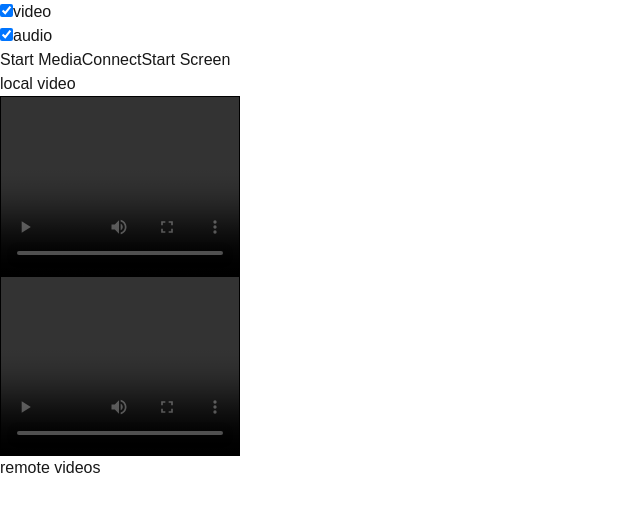
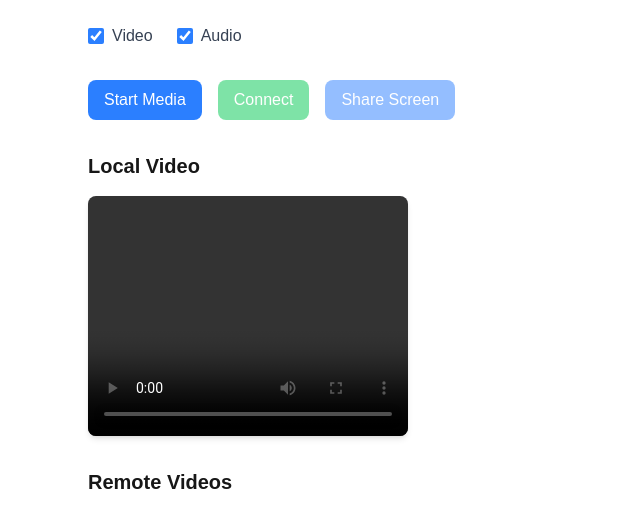
Before and after one commit to 9812598/sfu-implementation-with-nextjs, a Next.js app in the folder conferrence-app/: page /conference in a window 1280 px wide. Shown: the top 528 px of the page, without its empty margins (0-640 px from the left). Built offline with nearby package versions, Linux system fonts and the light colour scheme.

Commit message:
making ui tolerable

```diff
--- a/conferrence-app/src/components/room.tsx
+++ b/conferrence-app/src/components/room.tsx
@@ -934,46 +934,63 @@ function MeetRoom(props: any) {
   };
 
   return (
-    <div>
-      <div>
+    <div className="p-6 max-w-6xl mx-auto">
+      <div className="flex gap-6 mb-8">
+        <div className="flex items-center gap-2">
           <input
             disabled={isStartMedia}
             onChange={handleUseVideo}
             type="checkbox"
             checked={useVideo}
-        ></input>
-        <label>video</label>
+            className="w-4 h-4 accent-blue-500"
+          />
+          <label className="text-gray-700">Video</label>
         </div>
-      <div>
+
+        <div className="flex items-center gap-2">
           <input
             disabled={isStartMedia}
             onChange={handleUseAudio}
             type="checkbox"
             checked={useAudio}
-        ></input>
-        <label>audio</label>
+            className="w-4 h-4 accent-blue-500"
+          />
+          <label className="text-gray-700">Audio</label>
+        </div>
       </div>
 
+      <div className="flex gap-4 mb-8">
         {!isStartMedia ? (
-        <button disabled={isStartMedia} onClick={handleStartMedia}>
+          <button
+            disabled={isStartMedia}
+            onClick={handleStartMedia}
+            className="px-4 py-2 bg-blue-500 text-white rounded-lg hover:bg-blue-600 disabled:opacity-50 disabled:cursor-not-allowed"
+          >
             Start Media
           </button>
         ) : (
           <button
             disabled={!isStartMedia || isConnected}
             onClick={handleStopMedia}
+            className="px-4 py-2 bg-red-500 text-white rounded-lg hover:bg-red-600 disabled:opacity-50 disabled:cursor-not-allowed"
           >
             Stop Media
           </button>
         )}
+
         {!isConnected ? (
-        <button disabled={isConnected || !isStartMedia} onClick={handleConnect}>
+          <button
+            disabled={isConnected || !isStartMedia}
+            onClick={handleConnect}
+            className="px-4 py-2 bg-green-500 text-white rounded-lg hover:bg-green-600 disabled:opacity-50 disabled:cursor-not-allowed"
+          >
             Connect
           </button>
         ) : (
           <button
             disabled={!isConnected || !isStartMedia}
             onClick={handleDisconnect}
+            className="px-4 py-2 bg-red-500 text-white rounded-lg hover:bg-red-600 disabled:opacity-50 disabled:cursor-not-allowed"
           >
             Disconnect
           </button>
@@ -983,48 +1000,47 @@ function MeetRoom(props: any) {
           <button
             disabled={!isStartMedia || !isConnected}
             onClick={handleDisconnectScreenShare}
+            className="px-4 py-2 bg-red-500 text-white rounded-lg hover:bg-red-600 disabled:opacity-50 disabled:cursor-not-allowed"
           >
-          Stop Screen
+            Stop Screen Share
           </button>
         ) : (
           <button
             disabled={!isStartMedia || !isConnected}
             onClick={handleStartScreenShare}
+            className="px-4 py-2 bg-blue-500 text-white rounded-lg hover:bg-blue-600 disabled:opacity-50 disabled:cursor-not-allowed"
           >
-          Start Screen
+            Share Screen
           </button>
         )}
+      </div>
 
-      <div>
-        local video
+      <div className="mb-8">
+        <h2 className="text-xl font-semibold mb-4">Local Video</h2>
+        <div className="flex gap-4">
           <video
             ref={localVideo}
             autoPlay
             controls
-          style={{
-            width: "240px",
-            height: "180px",
-            border: "1px solid black",
-          }}
+            className="w-[320px] h-[240px] rounded-lg shadow-md bg-gray-100"
           ></video>
-        <video
+          {/* <video
             ref={localScreen}
             controls
             autoPlay
-          style={{
-            width: "240px",
-            height: "180px",
-            border: "1px solid black",
-          }}
-        ></video>
+            className="w-[320px] h-[240px] rounded-lg shadow-md bg-gray-100"
+          ></video> */}
         </div>
-      <div>remote videos</div>
+      </div>
+
+      <div>
+        <h2 className="text-xl font-semibold mb-4">Remote Videos</h2>
+        <div className="grid grid-cols-1 sm:grid-cols-2 lg:grid-cols-3 gap-4">
           {console.log(remoteVideos) ?? null}
           {Object.keys(remoteVideos).map((key: any, index: number) => {
             return Object.keys(remoteVideos[key]).map(
               (key2: any, index2: number) => {
                 const peer: any = remoteVideos[key][key2];
-
                 return (
                   <MemoizedCreateRemoteVideos
                     key={peer.socket_id + "__" + key2}
@@ -1036,6 +1052,8 @@ function MeetRoom(props: any) {
             );
           })}
         </div>
+      </div>
+    </div>
   );
 }
 
```
Lines whose indentation alone changed are shown as unchanged.
